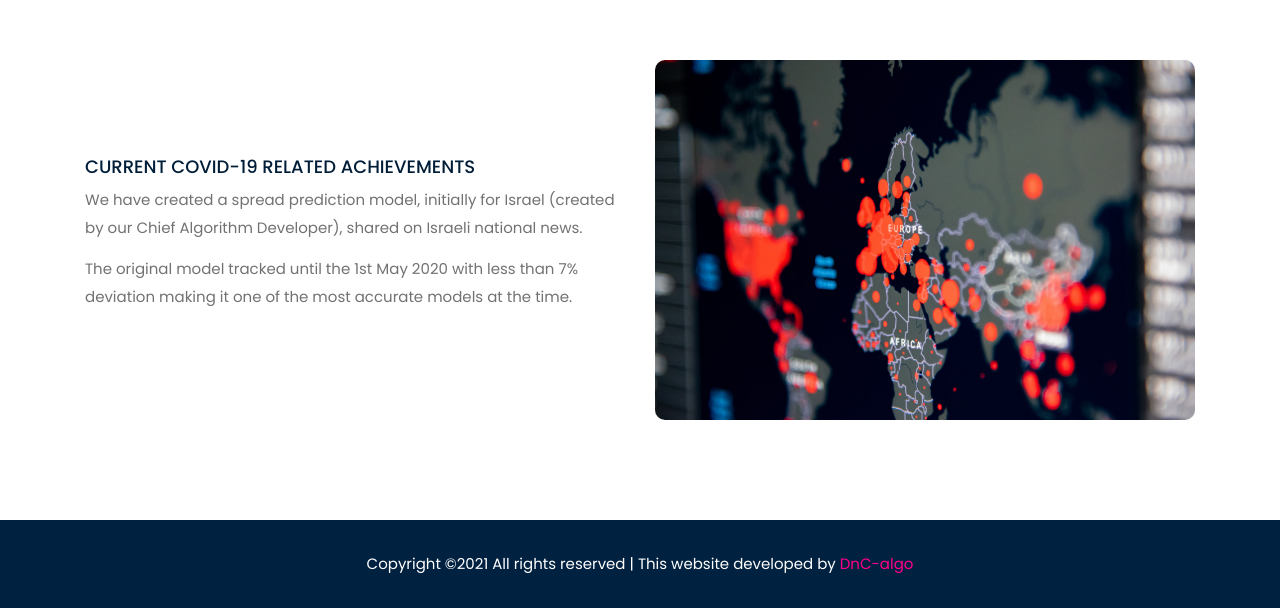
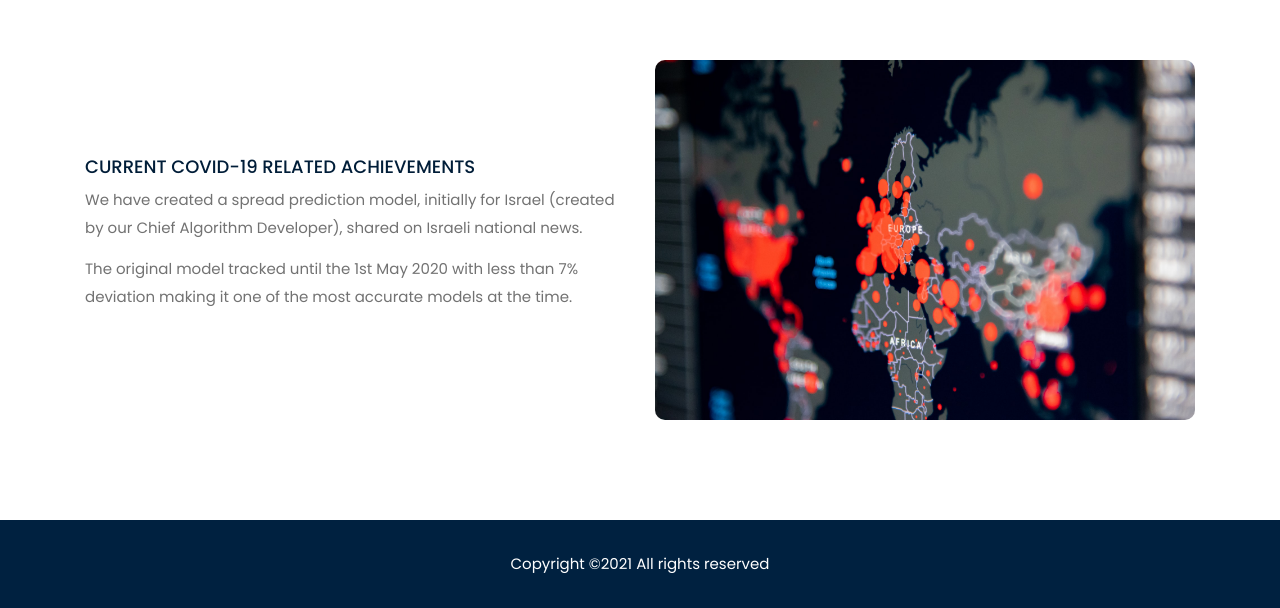
Before and after one commit to teddy4445/dataclue_uk, a plain HTML site: page index.html in a window 1280 px wide. Shown: the part 2008-2616 px from the top of the page. Drawn offline with Linux system fonts and the light colour scheme; files whose address does not match are found by name.

Commit message:
Update index.html
small fixes

```diff
--- a/index.html
+++ b/index.html
@@ -55,8 +55,10 @@
                                     <ul id="navigation">
                                         <li><a href="index.html">Home</a></li>
                                         <li><a href="#about">What We Do</a></li>
+					    <!--
                                         <li><a href="#services">About Us</a>
                                         <li><a href="#solutions">Solutions</a></li>
+-->
                                     </ul>
                                 </nav>
                             </div>
@@ -468,7 +470,7 @@ The client was an American based company with an Israeli office. The whole proce
                     <div class="row">
                         <div class="col-xl-12">
                             <p style="color: white" class="copy_right text-center">
-								Copyright &copy;<script>document.write(new Date().getFullYear());</script> All rights reserved | This website developed by <a href="http://dnc-algo.com" target="_blank">DnC-algo</a>
+								Copyright &copy;<script>document.write(new Date().getFullYear());</script> All rights reserved
                             </p>
                         </div>
                     </div>
```
